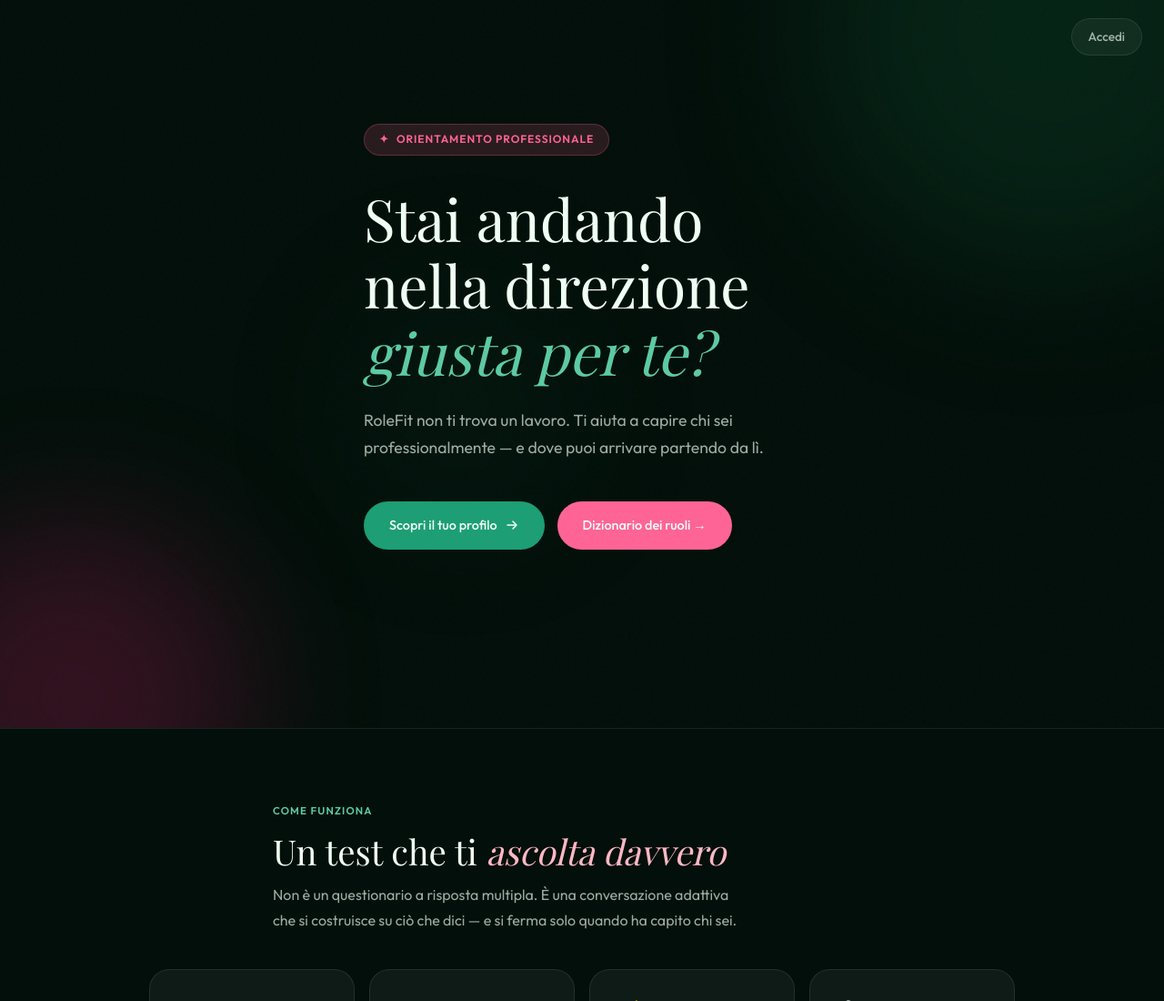
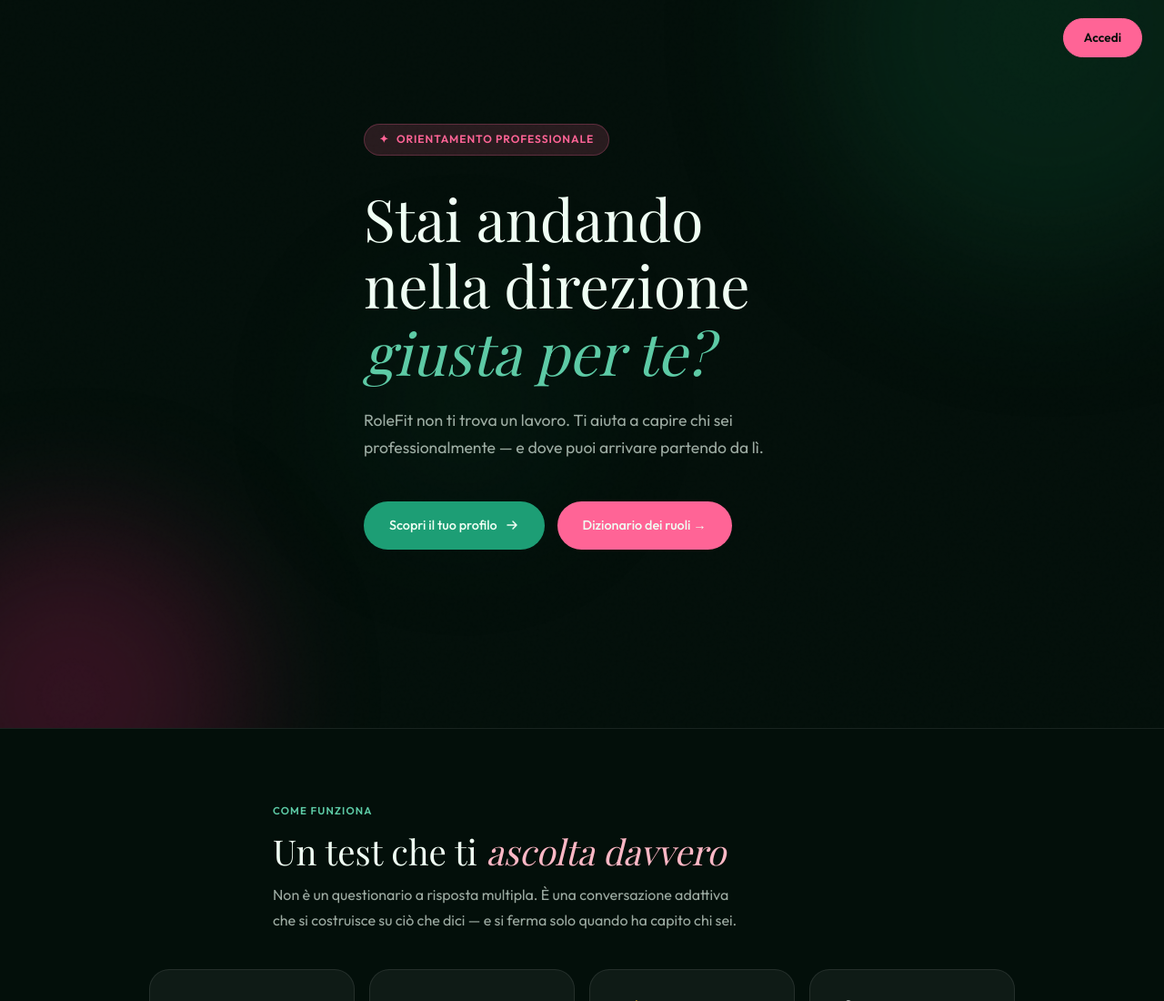
Before and after one commit to lolloga/Role-fit, a plain HTML site: page index.html in a window 1280 px wide. Shown: the top 1100 px of the page at 91% size. Drawn offline with nearby package versions, Linux system fonts and the light colour scheme; a script that the page names is missing; a web font is replaced by a local one.

Commit message:
Update index.html

```diff
--- a/index.html
+++ b/index.html
@@ -18,24 +18,23 @@
       right: 24px;
       z-index: 100;
     }
-    /* Stato non loggato: pill "Accedi" coerente con .nav-home */
+    /* Stato non loggato: pill "Accedi" rosa, ben visibile */
     .account-login {
       display: inline-flex;
       align-items: center;
       gap: 8px;
-      background: var(--card);
-      border: 1px solid var(--card-border);
+      background: var(--rose);
+      border: 1px solid var(--rose);
       border-radius: var(--radius-xl);
-      padding: 8px 18px;
+      padding: 9px 22px;
       font-size: 0.85rem;
-      font-weight: 500;
-      color: var(--text-secondary);
-      backdrop-filter: blur(10px);
-      transition: color var(--transition), border-color var(--transition);
+      font-weight: 600;
+      color: var(--night);
+      transition: background var(--transition), box-shadow var(--transition);
     }
     .account-login:hover {
-      color: var(--text-primary);
-      border-color: var(--emerald);
+      background: var(--rose-light);
+      box-shadow: 0 0 24px var(--rose-glow);
     }
     /* Stato loggato: avatar circolare con iniziali */
     .account-avatar {
```
